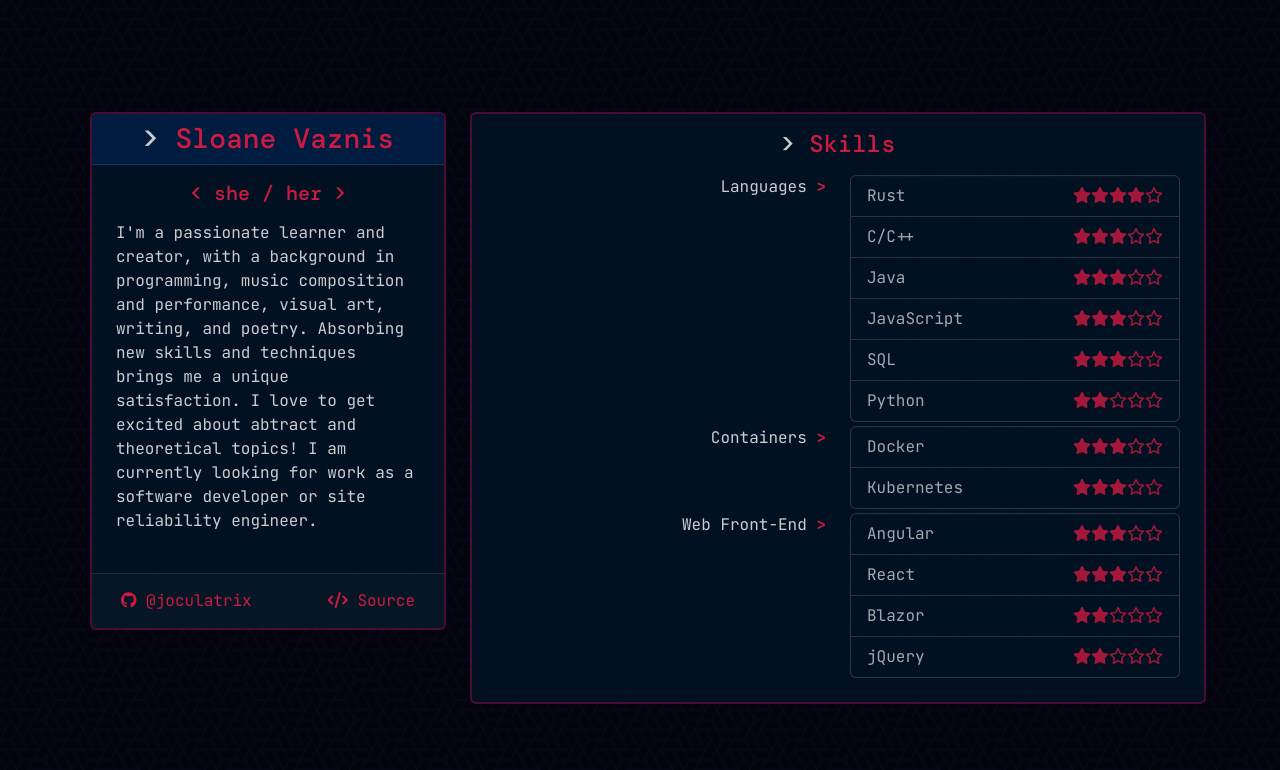
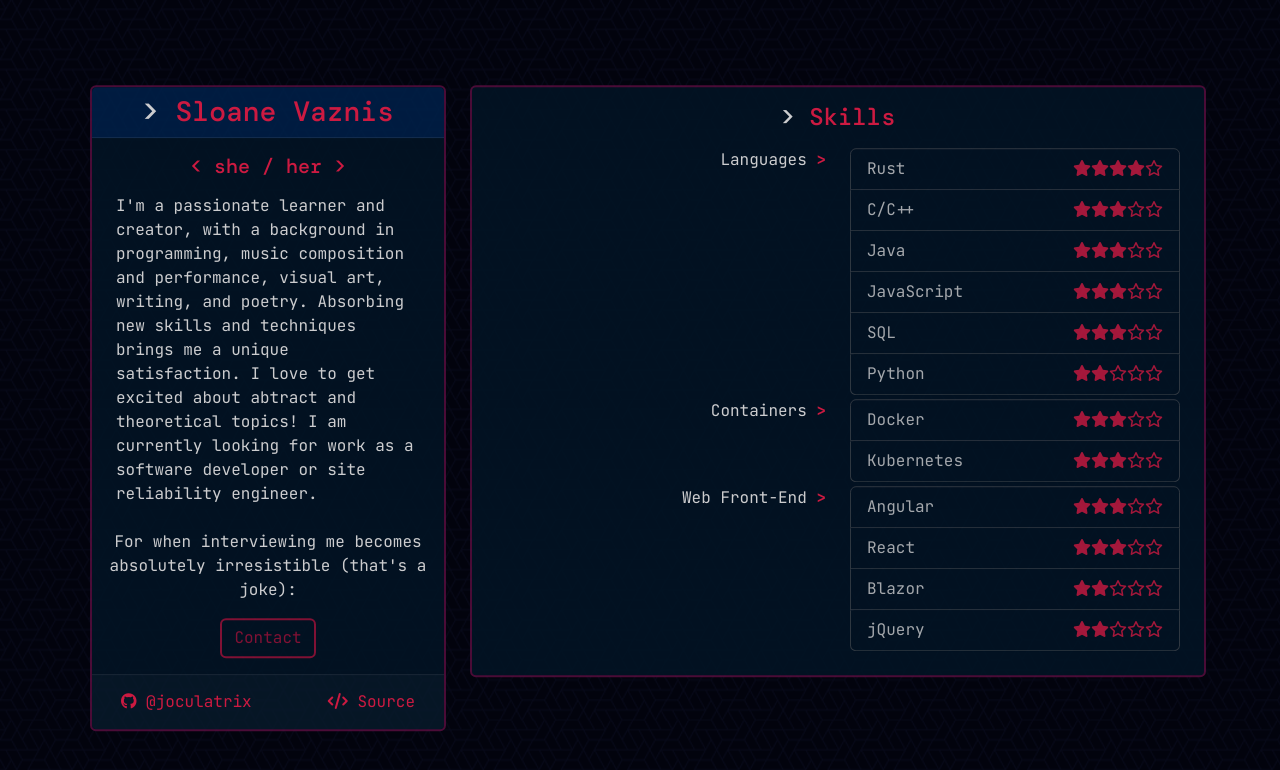
Before and after one commit to joculatrix/web_resume, an Angular app: page / in a window 1280 px wide. Shown: the top 770 px of the page. Built offline with nearby package versions, Linux system fonts and the light colour scheme; a web font is replaced by a local one.

Commit message:
Add Contact button.
This commit adds a mailto contact button to `about.component.html`, and
a new Bootstrap btn-based button styling class, `btn-sv`.

```diff
--- a/src/app/about.component.html
+++ b/src/app/about.component.html
@@ -3,6 +3,8 @@
     <div class="card-body">
         <h5>< {{ pronouns[0] }} / {{ pronouns[1] }} ></h5>
         <p class="text-start p-2">{{ bio }}</p>
+        <p>For when interviewing me becomes absolutely irresistible (that's a joke):</p>
+        <a title="Email" class="btn btn-sv" href="mailto:sloane.vaznis@gmail.com" role="button">Contact</a>
     </div>
     <div class="card-footer fw-light d-flex justify-content-between">
         <a title="GitHub" class="btn text-accent" href="https://github.com/joculatrix"><i class="fa-brands fa-github"></i> &#64;joculatrix</a>
--- a/src/styles.scss
+++ b/src/styles.scss
@@ -6,6 +6,18 @@
     #5D0E41,
     #00224D,
     #021526;
+
+/* ---------- BTN ---------- */
+
+.btn-sv {
+    border: 2px solid list.nth($palette, 2);
+    color: list.nth($palette, 2);
+}
+
+.btn-sv:hover {
+    background-color: list.nth($palette, 2);
+    color: list.nth($palette, 5);
+}
 
 /* ---------- CARDS ---------- */
 
```
